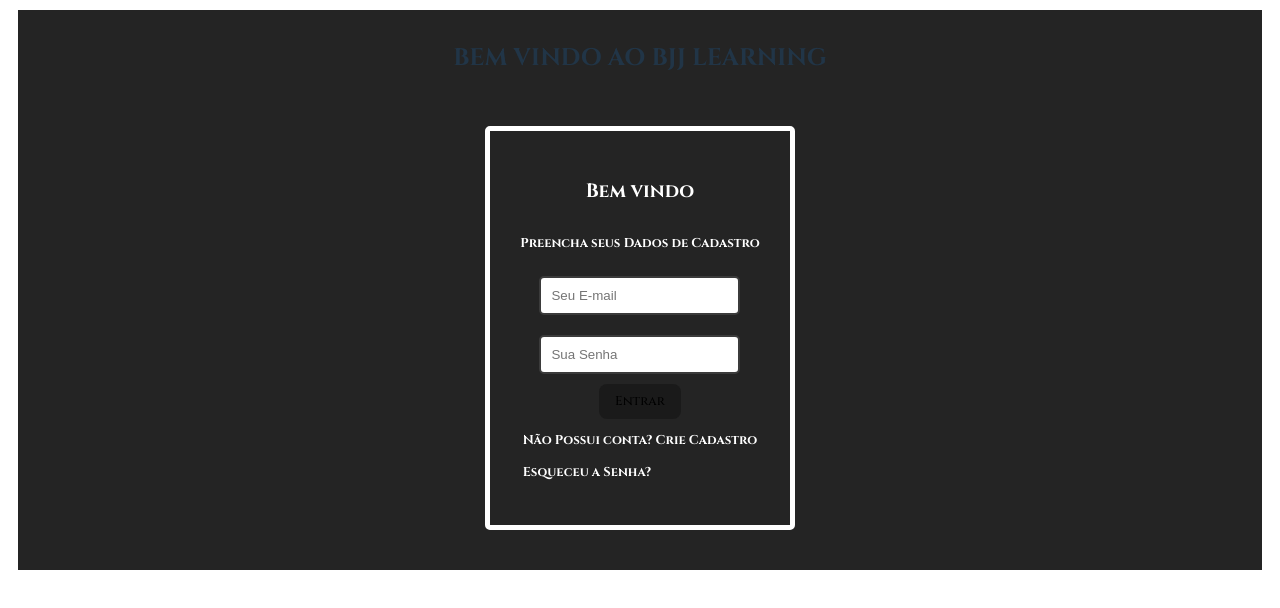
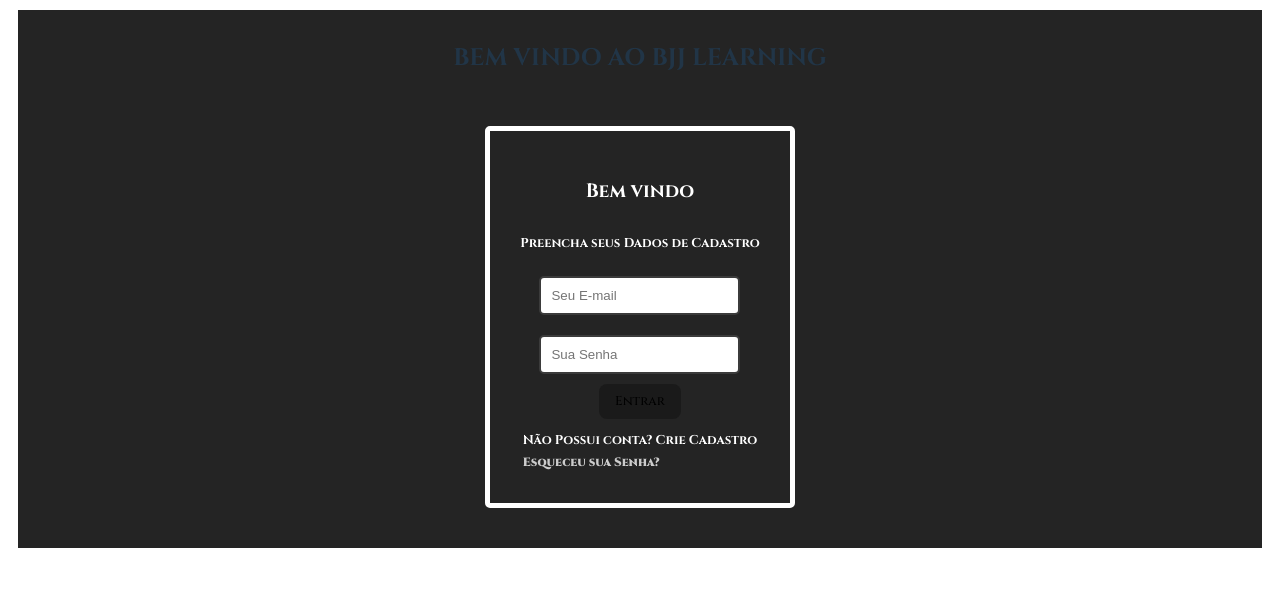
Before and after one commit to Filipecezar00/bjj_learning, a React (Vite) app in the folder frontend/: page / in a window 1280 px wide. Shown: the top 608 px of the page. Built offline with nearby package versions, Linux system fonts and the light colour scheme.

Commit message:
atualizando

```diff
--- a/frontend/src/pages/Login.jsx
+++ b/frontend/src/pages/Login.jsx
@@ -4,6 +4,7 @@ import { Eye, EyeOff } from "lucide-react";
 import "./Login.css";
 import toast from "react-hot-toast";
 import api from "../services/api";
+import { Link } from "react-router-dom";
 
 export function Login() {
   const [mode, setMode] = useState("login");
@@ -129,12 +130,26 @@ export function Login() {
               >
                 Não Possui conta? <span>Crie Cadastro</span>
               </p>
-              <p
-                onClick={handleForgotPassword}
-                style={{ cursor: "pointer", color: "#ffffff" }}
+              <div
+                style={{
+                  width: "100%",
+                  textAlign: "left",
+                  marginTop: "-10px",
+                }}
               >
-                Esqueceu a Senha?
-              </p>
+                <Link
+                  to="/forgot-password"
+                  style={{
+                    fontSize: "12px",
+                    color: "#ccc",
+                    textDecoration: "none",
+                    fontWeight: "bolder",
+                  }}
+                  className="forgot-password-link"
+                >
+                  Esqueceu sua Senha?
+                </Link>
+              </div>
             </>
           ) : (
             <p
--- a/frontend/src/pages/ResetPassword.jsx
+++ b/frontend/src/pages/ResetPassword.jsx
@@ -10,10 +10,6 @@ export default function ResetPassword() {
   const [confirmPassword, setConfirmPassword] = useState("");
   const [error, setError] = useState("");
   const [showPassword, setShowPassword] = useState(false);
-
-  //   const togglePasswordVisibility = () => {
-  //     setShowPassword(!showPassword);
-  //   };
 
   const isPasswordStrong = password.length >= 6;
   const doPasswordsMatch =
```
